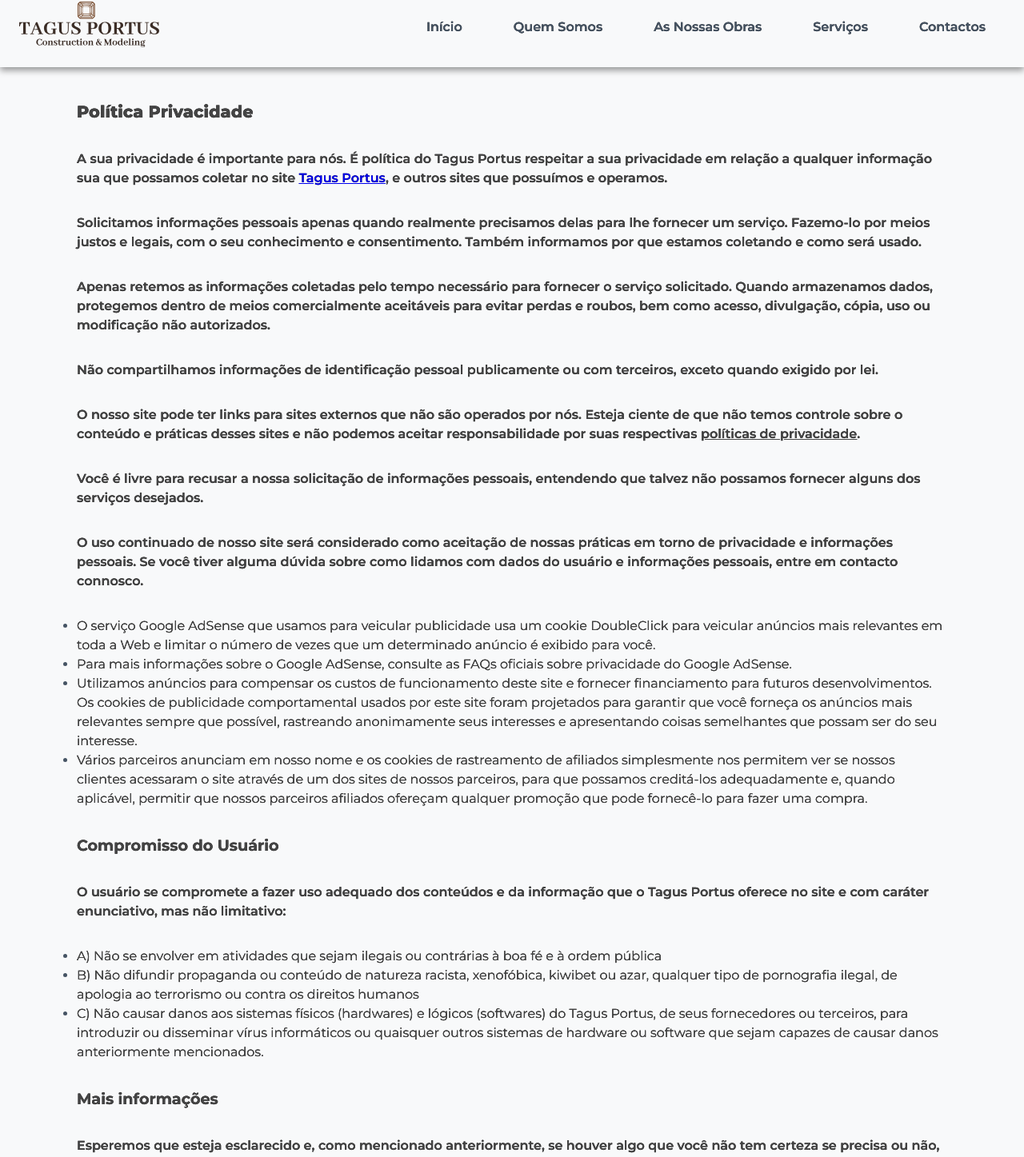
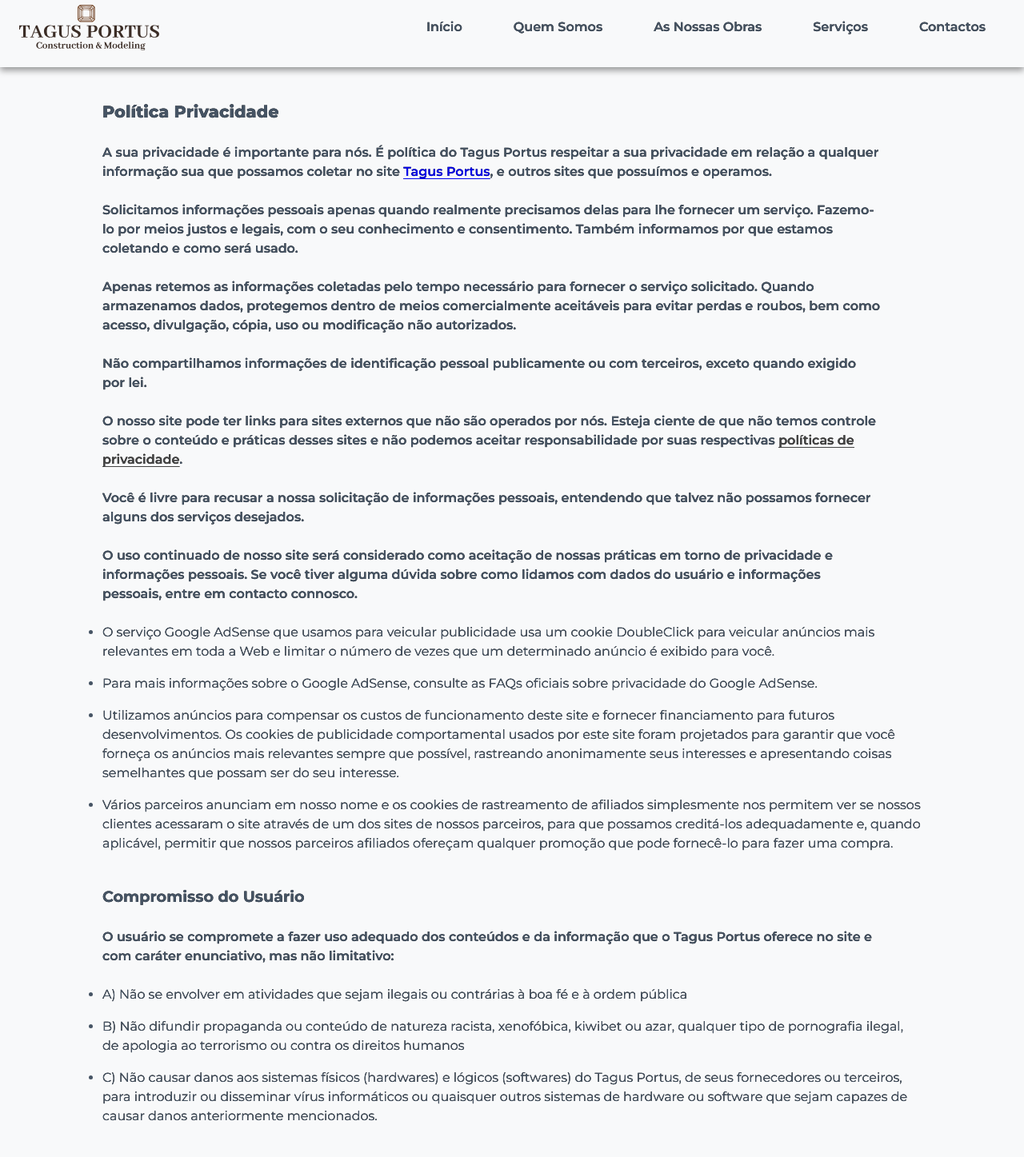
Before and after one commit to MarChurra/TagusPortusModeling, a React (Vite) app in the folder TagusPortus/: page /privacy-policies in a window 1280 px wide. Shown: the part 16-1463 px from the top of the page at 80% size. Built offline with nearby package versions, Linux system fonts and the light colour scheme.

Commit message:
Css & Contacts
Made fine tunings to the overall css in all of the pages and added a loader component in the form submit

```diff
--- a/TagusPortus/src/app.css
+++ b/TagusPortus/src/app.css
@@ -95,16 +95,14 @@
 }
 
 .logo {
-    width: 150px;
+    width: 125px;
     margin-left: 1.5em;
     cursor: pointer;
     z-index: 180;
+    padding-top: 0.5em;
 }
 
-
-
 /*Navbar-Hamburguer-Menu*/
-
 .hamburguer-button {
     position: relative;
     width: 100%;
@@ -125,10 +123,11 @@
 }
 
 .hamburguer-navbar-content {
+    margin-top: 0.5em;
     position: fixed;
     top: 0;
     right: 0;
-    width: 50%;
+    width: 60%;
     min-height: 100vh;
     max-height: 100vh;
     z-index: 50;
@@ -385,14 +384,8 @@
     overflow: hidden;
     border-radius: 10px;
     width: 90%;
-    margin: 0 auto;
-}
-
-.works-heading {
-    margin: 1.5em auto 1em auto;
-    width: 80%;
-    text-align: center;
-    color: #465464;
+    height: 100%;
+    margin: 1.5em auto 0.5em auto;
 }
 
 .works-img-container {
@@ -464,19 +457,14 @@
     line-height: 1.5;
 }
 
-.services-heading {
-    margin: 1.5em auto;
-    text-align: center;
-}
-
 .services-container {
     display: flex;
     flex-direction: column;
     justify-content: center;
     align-items: center;
-    gap: 1.5em;
+    gap: 2em;
     width: 90%;
-    margin-bottom: 2em;
+    margin-bottom: 1em;
 }
 
 .services-grid {
@@ -485,7 +473,7 @@
     justify-content: center;
     align-items: center;
     gap: 3em;
-    margin-bottom: 2em;
+    margin-bottom: 2.5em;
 }
 
 .services-options {
@@ -579,10 +567,12 @@
 .contact-form textarea {
     border: #774936 1px solid;
     max-width: 90vw;
-    min-height: 15vh;
-    min-width: 60vw;
+    min-height: 25vh;
+    max-height: 50vh;
+    min-width: 70vw;
     border-radius: 10px;
     padding: 0.5em 1em;
+    overflow-y: auto;
 }
 
 .contact-form textarea:focus {
@@ -704,12 +694,24 @@
     margin: 2.5em auto;
     display: flex;
     flex-direction: column;
-    width: 85%;
+    width: 80%;
     justify-content: center;
     align-items: flex-start;
-    gap: 2em;
+    gap: 1.5em;
     line-height: 1.5;
     color: #465464;
+}
+
+.policies-containers p,
+.policies-containers span li {
+    color: #465464;
+    width: 95%;
+    line-height: 1.5;
+    text-underline-offset: 2.5px;
+}
+
+.policies-containers ul li {
+    margin-bottom: 1em;
 }
 
 .not-found-container {
@@ -801,7 +803,7 @@
     align-items: flex-start;
     justify-content: flex-start;
     gap: 1em;
-    margin-top: 1em;
+    margin: 1em 0;
 }
 
 .reject-btn,
--- a/TagusPortus/src/assets/components/CookiesModal.tsx
+++ b/TagusPortus/src/assets/components/CookiesModal.tsx
@@ -5,7 +5,7 @@
       <div className="cookies-overlay"></div>
       <div className="cookies-modal">
         <h3>Valorizamos a sua privacidade</h3>
-        <p>Usamos cookies para melhorar a sua experiência a navegar pelo nosso site, ao oferecer serviços, anúncios e contéudos personalizados, para além de analizarmos o nosso tráfico.
+        <p>Usamos cookies para melhorar a sua experiência a navegar pelo nosso site.
           Ao clicar em "Aceitar Tudo", consente em utilizar as nossas cookies.
         </p>
         <div className="cookies-consent">
--- a/TagusPortus/src/assets/components/LoadingComponent.tsx
+++ b/TagusPortus/src/assets/components/LoadingComponent.tsx
@@ -10,4 +10,4 @@
     );
 }
 
-export default LoadingComponent;
+export default LoadingComponent
--- a/TagusPortus/src/assets/pages/PrivacyPolicy.tsx
+++ b/TagusPortus/src/assets/pages/PrivacyPolicy.tsx
@@ -2,86 +2,86 @@
   return (
     <div className="policies-containers">
       <h2>
-        <span style={{ color: 'rgb(68, 68, 68)' }}>Política Privacidade</span>
+        <span>Política Privacidade</span>
       </h2>
       <p>
-        <span style={{ color: 'rgb(68, 68, 68)' }}>
+        <span>
           A sua privacidade é importante para nós. É política do Tagus Portus respeitar a sua privacidade em relação a qualquer informação sua que possamos coletar no site{' '}
           <a href="https://tagusportus.netlify.app/">Tagus Portus</a>, e outros sites que possuímos e operamos.
         </span>
       </p>
       <p>
-        <span style={{ color: 'rgb(68, 68, 68)' }}>
+        <span>
           Solicitamos informações pessoais apenas quando realmente precisamos delas para lhe fornecer um serviço. Fazemo-lo por meios justos e legais, com o seu conhecimento e consentimento. Também informamos por que estamos coletando e como será usado.
         </span>
       </p>
       <p>
-        <span style={{ color: 'rgb(68, 68, 68)' }}>
+        <span>
           Apenas retemos as informações coletadas pelo tempo necessário para fornecer o serviço solicitado. Quando armazenamos dados, protegemos dentro de meios comercialmente aceitáveis ​​para evitar perdas e roubos, bem como acesso, divulgação, cópia, uso ou modificação não autorizados.
         </span>
       </p>
       <p>
-        <span style={{ color: 'rgb(68, 68, 68)' }}>
+        <span>
           Não compartilhamos informações de identificação pessoal publicamente ou com terceiros, exceto quando exigido por lei.
         </span>
       </p>
       <p>
-        <span style={{ color: 'rgb(68, 68, 68)' }}>
+        <span>
           O nosso site pode ter links para sites externos que não são operados por nós. Esteja ciente de que não temos controle sobre o conteúdo e práticas desses sites e não podemos aceitar responsabilidade por suas respectivas{' '}
         </span>
         <a href="https://politicaprivacidade.com/" rel="noopener noreferrer" target="_blank" style={{ backgroundColor: 'transparent', color: 'rgb(68, 68, 68)' }}>
           políticas de privacidade
         </a>
-        <span style={{ color: 'rgb(68, 68, 68)' }}>.</span>
+        <span>.</span>
       </p>
       <p>
-        <span style={{ color: 'rgb(68, 68, 68)' }}>
+        <span>
           Você é livre para recusar a nossa solicitação de informações pessoais, entendendo que talvez não possamos fornecer alguns dos serviços desejados.
         </span>
       </p>
       <p>
-        <span style={{ color: 'rgb(68, 68, 68)' }}>
+        <span>
           O uso continuado de nosso site será considerado como aceitação de nossas práticas em torno de privacidade e informações pessoais. Se você tiver alguma dúvida sobre como lidamos com dados do usuário e informações pessoais, entre em contacto connosco.
         </span>
       </p>
 
       <ul>
         <li>
-          <span style={{ color: 'rgb(68, 68, 68)' }}>
+          <span>
             O serviço Google AdSense que usamos para veicular publicidade usa um cookie DoubleClick para veicular anúncios mais relevantes em toda a Web e limitar o número de vezes que um determinado anúncio é exibido para você.
           </span>
         </li>
         <li>
-          <span style={{ color: 'rgb(68, 68, 68)' }}>
+          <span>
             Para mais informações sobre o Google AdSense, consulte as FAQs oficiais sobre privacidade do Google AdSense.
           </span>
         </li>
         <li>
-          <span style={{ color: 'rgb(68, 68, 68)' }}>
+          <span>
             Utilizamos anúncios para compensar os custos de funcionamento deste site e fornecer financiamento para futuros desenvolvimentos. Os cookies de publicidade comportamental usados ​​por este site foram projetados para garantir que você forneça os anúncios mais relevantes sempre que possível, rastreando anonimamente seus interesses e apresentando coisas semelhantes que possam ser do seu interesse.
           </span>
         </li>
         <li>
-          <span style={{ color: 'rgb(68, 68, 68)' }}>
+          <span>
             Vários parceiros anunciam em nosso nome e os cookies de rastreamento de afiliados simplesmente nos permitem ver se nossos clientes acessaram o site através de um dos sites de nossos parceiros, para que possamos creditá-los adequadamente e, quando aplicável, permitir que nossos parceiros afiliados ofereçam qualquer promoção que pode fornecê-lo para fazer uma compra.
           </span>
         </li>
       </ul>
 
       <h3>
-        <span style={{ color: 'rgb(68, 68, 68)' }}>Compromisso do Usuário</span>
+        <span>Compromisso do Usuário</span>
       </h3>
       <p>
-        <span style={{ color: 'rgb(68, 68, 68)' }}>
+        <span>
           O usuário se compromete a fazer uso adequado dos conteúdos e da informação que o Tagus Portus oferece no site e com caráter enunciativo, mas não limitativo:
         </span>
       </p>
       <ul>
         <li>
-          <span style={{ color: 'rgb(68, 68, 68)' }}>A) Não se envolver em atividades que sejam ilegais ou contrárias à boa fé e à ordem pública</span>
+          <span>A) Não se envolver em atividades que sejam ilegais ou contrárias à boa fé e à ordem pública</span>
         </li>
         <li>
-          <span style={{ color: 'rgb(68, 68, 68)' }}>
+          <span>
             B) Não difundir propaganda ou conteúdo de natureza racista, xenofóbica,{' '}
             <a href="https://kiwibet.br.com" style={{ color: 'inherit', textDecoration: 'none', fontSize: 'inherit' }}>
               kiwibet
@@ -90,22 +90,22 @@
           </span>
         </li>
         <li>
-          <span style={{ color: 'rgb(68, 68, 68)' }}>
+          <span>
             C) Não causar danos aos sistemas físicos (hardwares) e lógicos (softwares) do Tagus Portus, de seus fornecedores ou terceiros, para introduzir ou disseminar vírus informáticos ou quaisquer outros sistemas de hardware ou software que sejam capazes de causar danos anteriormente mencionados.
           </span>
         </li>
       </ul>
 
       <h3>
-        <span style={{ color: 'rgb(68, 68, 68)' }}>Mais informações</span>
+        <span>Mais informações</span>
       </h3>
       <p>
-        <span style={{ color: 'rgb(68, 68, 68)' }}>
+        <span>
           Esperemos que esteja esclarecido e, como mencionado anteriormente, se houver algo que você não tem certeza se precisa ou não, geralmente é mais seguro deixar os cookies ativados, caso interaja com um dos recursos que você usa em nosso site.
         </span>
       </p>
       <p>
-        <span style={{ color: 'rgb(68, 68, 68)' }}>Esta política é efetiva a partir de 6 Setembro de 2024 às 13h08</span>
+        <span>Esta política é efetiva a partir de 6 Setembro de 2024 às 13h08</span>
       </p>
     </div>
   )
--- a/TagusPortus/src/mediaQueries.css
+++ b/TagusPortus/src/mediaQueries.css
@@ -69,7 +69,6 @@
     .services-options img {
         width: 350px;
     }
-
 }
 
 @media screen and (min-height: 600px) {
@@ -483,9 +482,15 @@
     /*Contacts*/
 
     .contact-form {
-        max-width: 25%;
+        max-width: 20%;
     }
 
+    .contact-form textarea {
+        min-width: 30vw;
+        max-width: 60vw;
+        min-height: 20vh;
+        max-height: 50vh;
+    }
     .map-container {
         width: 750px;
         height: 500px;
@@ -548,6 +553,13 @@
         display: flex;
         gap: 1.5em;
         margin-left: 4em;
+    }
+
+    .cookies-modal {
+        width: 50%;
+        border-radius: 5px;
+        left: 10px;
+        bottom: 10px;
     }
 
 }
@@ -629,9 +641,14 @@
     }
 
     .contact-form textarea {
-        min-width: 25vw;
-        max-width: 25vw;
+        min-width: 35vw;
+        max-width: 50vw;
         min-height: 20vh;
+        max-height: 40vh;
+    }
+
+    .contact-form {
+        width: 15%;
     }
 
     /*Footer*/
```
Also changed, not shown: TagusPortus/src/assets/pages/Contacts.tsx (+8 -4 lines).
